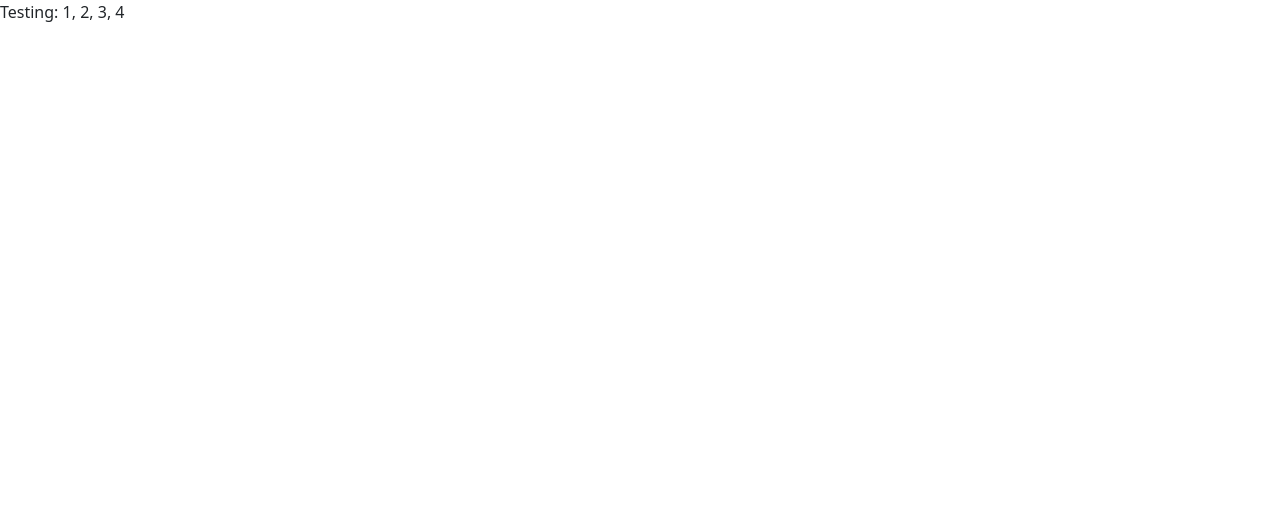
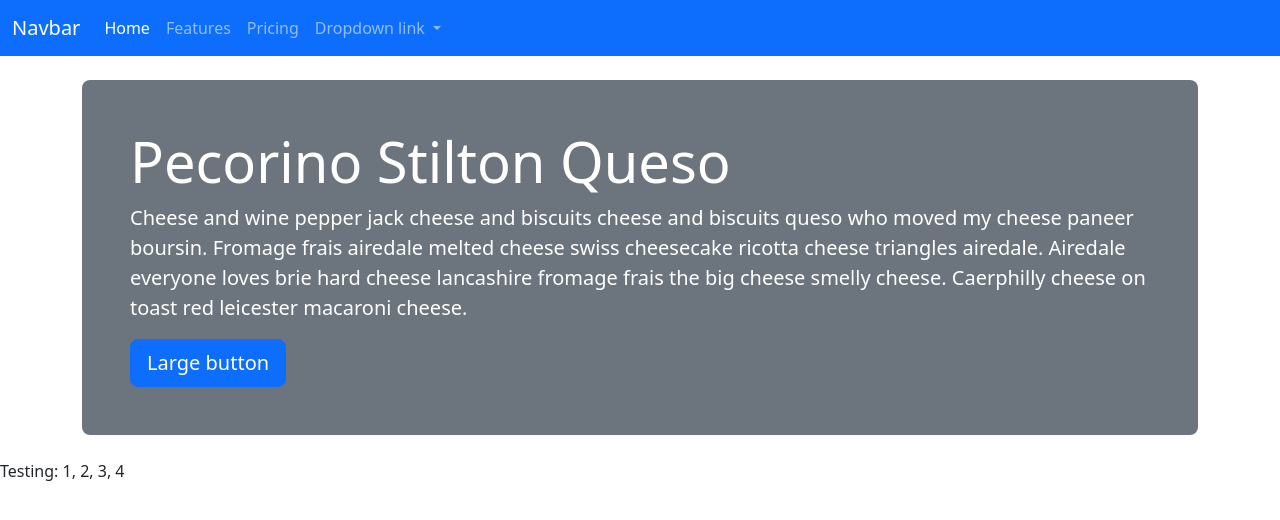
Before and after one commit to brookeweatherbie/brooke-bootstrap, a website: page src/index.html in a window 1280 px wide. Drawn offline with nearby package versions, Linux system fonts and the light colour scheme; files that its build step writes are made by us from their sources; files whose address does not match are found by name.

Commit message:
edited up to the button component

```diff
--- a/src/index.html
+++ b/src/index.html
@@ -8,10 +8,56 @@
 </head>
 
 <body>
-  <!-- Content starts here -->
+
+  <nav class="navbar navbar-expand-lg bg-primary" data-bs-theme="dark">
+
+    <div class="container-fluid">
+      <a class="navbar-brand" href="#">Navbar</a>
+        <button class="navbar-toggler" type="button" data-bs-toggle="collapse" data-bs-target="#navbarNavDropdown" aria-controls="navbarNavDropdown" aria-expanded="false" aria-label="Toggle navigation">
+        <span class="navbar-toggler-icon"></span>
+        </button>
+
+    <div class="collapse navbar-collapse" id="navbarNavDropdown">
+      <ul class="navbar-nav">
+        <li class="nav-item">
+            <a class="nav-link active" aria-current="page" href="#">Home</a>
+        </li>
+        <li class="nav-item">
+            <a class="nav-link" href="#">Features</a>
+        </li>
+        <li class="nav-item">
+            <a class="nav-link" href="#">Pricing</a>
+        </li>
+        <li class="nav-item dropdown">
+            <a class="nav-link dropdown-toggle" href="#" role="button" data-bs-toggle="dropdown" aria-expanded="false">
+              Dropdown link
+            </a>
+      <ul class="dropdown-menu">
+        <li><a class="dropdown-item" href="#">Action</a></li>
+        <li><a class="dropdown-item" href="#">Another action</a></li>
+        <li><a class="dropdown-item" href="#">Something else here</a></li>
+      </ul>
+        </li>
+      </ul>
+    </div>
+    </div>
+  </nav>
+
+<!-- Content starts here -->
+
+  <div class="container">
+    <header class="bg-secondary text-white my-4 p-5 rounded-3">
+      <h1 class="display-4">Pecorino Stilton Queso</h1>
+      <p class="lead">Cheese and wine pepper jack cheese and biscuits cheese and biscuits queso who moved my cheese paneer boursin. Fromage frais airedale melted cheese swiss cheesecake ricotta cheese triangles airedale. Airedale everyone loves brie hard cheese lancashire fromage frais the big cheese smelly cheese. Caerphilly cheese on toast red leicester macaroni cheese.</p>
+      <button type="button" class="btn btn-primary btn-lg">Large button</button>
+    </header>
+  </div>
+
   <p>Testing: 1, 2, 3, 4</p>
 
-  <!-- Closing scripts here -->
+<!-- Closing scripts here -->
+
   <script src="js/bootstrap.bundle.min.js"></script>
+
 </body>
 </html>
```
Also changed, not shown: docs/index.html (+48 -2 lines), README.md.
